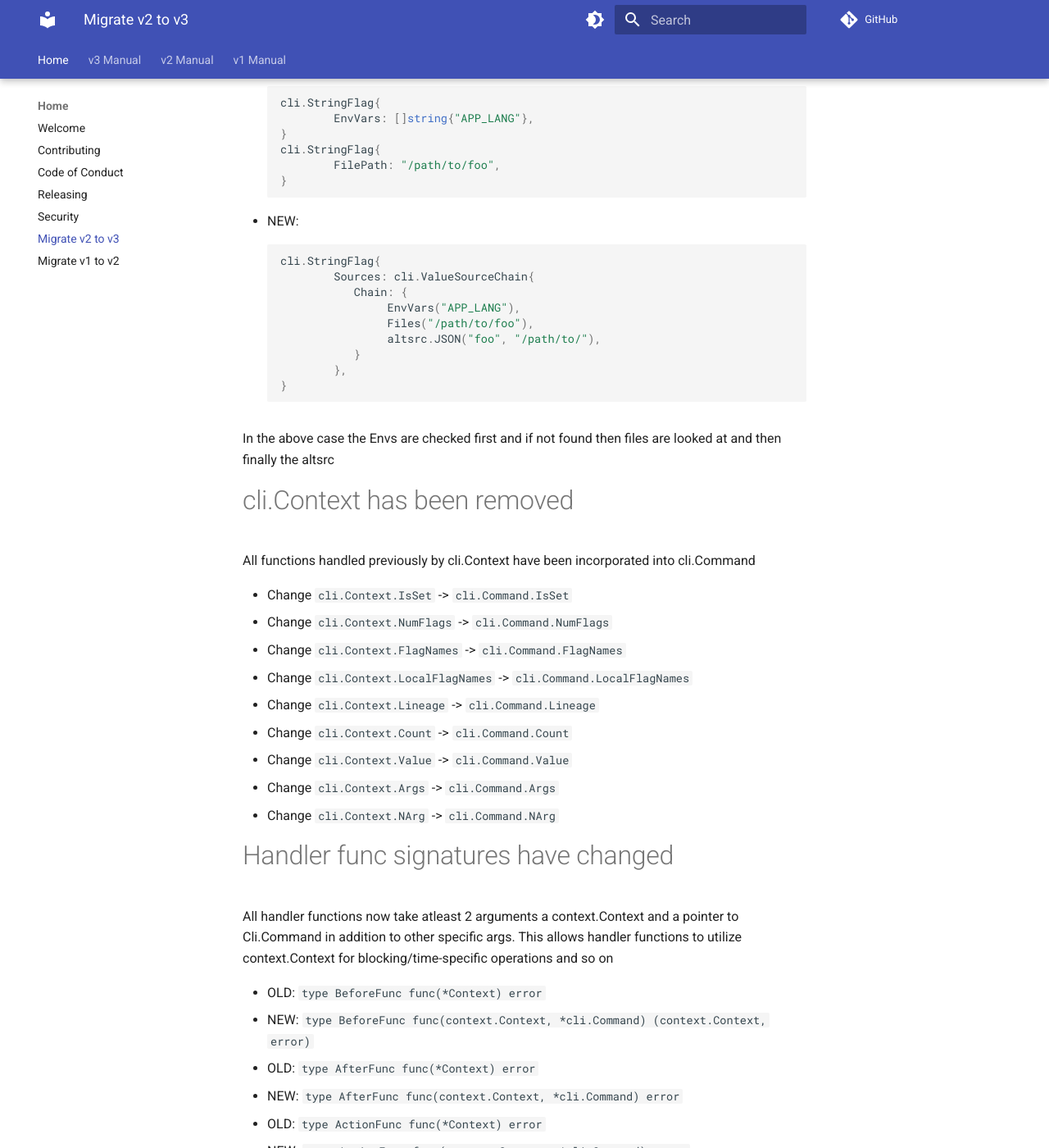
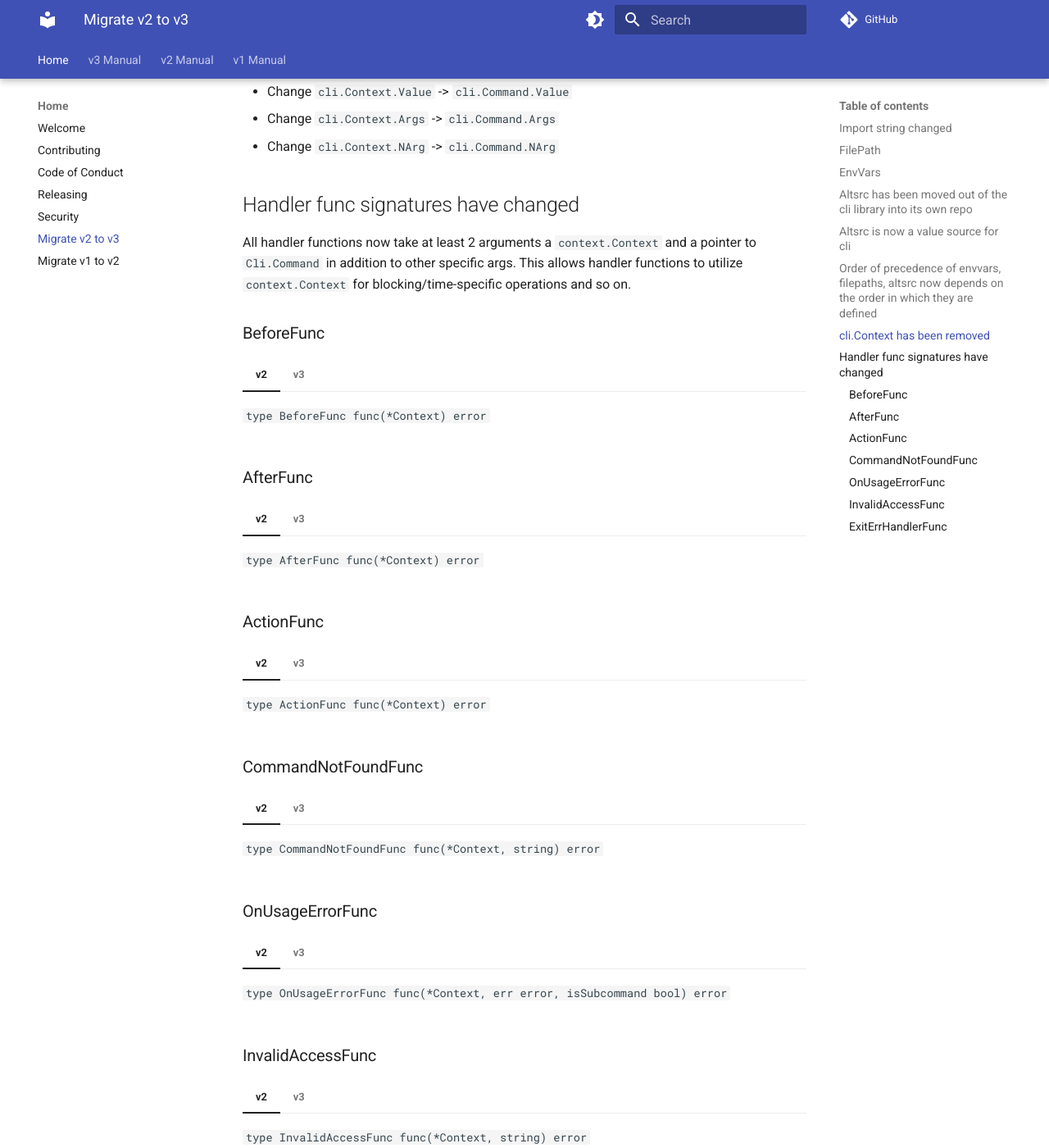
Before and after one commit to urfave/cli, an MkDocs documentation site: the page built from docs/migrate-v2-to-v3.md, in a window 1280 px wide and 1400 px high, scrolled down 2149 px. Shown: the whole window at 82% size. Built offline with MkDocs 1.6.1 and Material for MkDocs 9.7.7, drawn with Linux system fonts in a browser that asks for light colours; comment, search, counter and statistics services are not loaded; some of the changed text lies outside the part shown.

Commit message:
docs: improve migration guides render

````diff
--- a/docs/migrate-v2-to-v3.md
+++ b/docs/migrate-v2-to-v3.md
@@ -9,102 +9,121 @@ If you find any issues not covered by this document, please post a
 comment on [the discussion](https://github.com/urfave/cli/discussions/2084) or
 consider sending a PR to help improve this guide.
 
-# Import string changed
+## Import string changed
 
-* OLD: `import "github.com/urfave/cli/v2"`
-* NEW: `import "github.com/urfave/cli/v3"`
+=== "v2"
+
+    `import "github.com/urfave/cli/v2"`
+
+=== "v3"
+
+    `import "github.com/urfave/cli/v3"`
 
 Check each file for this and make the change.
 
 Shell command to find them all: `fgrep -rl github.com/urfave/cli/v2 *`
 
-# FilePath
+## FilePath
 
 Change `FilePath: "XXXXX"` to `Sources: Files("XXXXX")`.
 
-* OLD:
-```go
-cli.StringFlag{
-        FilePath: "/path/to/foo",
-}
-```
+=== "v2"
 
-* NEW:
-```go
-cli.StringFlag{
-        Sources: Files("/path/to/foo"),
-}
-```
+    ```go
+    cli.StringFlag{
+            FilePath: "/path/to/foo",
+    }
+    ```
 
-# EnvVars
+=== "v3"
+
+    ```go
+    cli.StringFlag{
+            Sources: Files("/path/to/foo"),
+    }
+    ```
+
+## EnvVars
 
 Change `EnvVars: "XXXXX"` to `Sources: EnvVars("XXXXX")`.
 
-* OLD:
-```go
-cli.StringFlag{
-        EnvVars: []string{"APP_LANG"},
-}
-```
+=== "v2"
 
-* NEW:
-```go
-cli.StringFlag{
-        Sources: EnvVars("APP_LANG"),
-}
-```
+    ```go
+    cli.StringFlag{
+            EnvVars: []string{"APP_LANG"},
+    }
+    ```
 
-# Altsrc has been moved out of the cli library into its own repo
+=== "v3"
 
-* OLD: `import "github.com/urfave/cli/v2/altsrc"`
-* NEW: `import "github.com/urfave/cli-altsrc/v3"`
+    ```go
+    cli.StringFlag{
+            Sources: EnvVars("APP_LANG"),
+    }
+    ```
 
-# Altsrc is now a value source for cli
+## Altsrc has been moved out of the cli library into its own repo
 
-* OLD:
-```go
-altsrc.StringFlag{
-    &cli.String{....}
-}
-```
+=== "v2"
 
-* NEW:
-```go
-cli.StringFlag{
-    Sources: altsrc.JSON("key", "/tmp/foo")
-}
-```
+    `import "github.com/urfave/cli/v2/altsrc"`
 
-# Order of precedence of envvars, filepaths, altsrc now depends on the order in which they are defined
+=== "v3"
 
-* OLD:
-```go
-cli.StringFlag{
-        EnvVars: []string{"APP_LANG"},
-}
-cli.StringFlag{
-        FilePath: "/path/to/foo",
-}
-```
+    `import "github.com/urfave/cli-altsrc/v3"`
 
-* NEW:
-```go
-cli.StringFlag{
-        Sources: cli.ValueSourceChain{
-           Chain: {
-                EnvVars("APP_LANG"),
-                Files("/path/to/foo"),
-                altsrc.JSON("foo", "/path/to/"),
-           }
-        },
-}
-```
+## Altsrc is now a value source for cli
 
-In the above case the Envs are checked first and if not found then files are looked at and then finally the altsrc
+=== "v2"
 
-# cli.Context has been removed
+    ```go
+    altsrc.StringFlag{
+        &cli.String{....}
+    }
+    ```
 
-All functions handled previously by cli.Context have been incorporated into cli.Command
+=== "v3"
+
+    ```go
+    cli.StringFlag{
+        Sources: altsrc.JSON("key", "/tmp/foo")
+    }
+    ```
+
+## Order of precedence of envvars, filepaths, altsrc now depends on the order in which they are defined
+
+
+=== "v2"
+
+    ```go
+    cli.StringFlag{
+            EnvVars: []string{"APP_LANG"},
+    }
+    cli.StringFlag{
+            FilePath: "/path/to/foo",
+    }
+    ```
+
+=== "v3"
+
+    ```go
+    cli.StringFlag{
+            Sources: cli.ValueSourceChain{
+               Chain: {
+                    EnvVars("APP_LANG"),
+                    Files("/path/to/foo"),
+                    altsrc.JSON("foo", "/path/to/"),
+               }
+            },
+    }
+    ```
+
+In the above case the Envs are checked first and if not found then files are looked at and then finally the `altsrc`
+
+## cli.Context has been removed
+
+All functions handled previously by cli.Context have been incorporated into `cli.Command`:
 
 * Change `cli.Context.IsSet` -> `cli.Command.IsSet`
 * Change `cli.Context.NumFlags` -> `cli.Command.NumFlags`
@@ -116,32 +135,81 @@ All functions handled previously by cli.Context have been incorporated into cli.
 * Change `cli.Context.Args` -> `cli.Command.Args`
 * Change `cli.Context.NArg` -> `cli.Command.NArg`
 
-# Handler func signatures have changed
+## Handler func signatures have changed
 
-All handler functions now take atleast 2 arguments a context.Context and a pointer to Cli.Command
-in addition to other specific args. This allows handler functions to utilize context.Context for
-blocking/time-specific operations and so on
+All handler functions now take at least 2 arguments a `context.Context` and a pointer to `Cli.Command`
+in addition to other specific args. This allows handler functions to utilize `context.Context` for
+blocking/time-specific operations and so on.
 
-* OLD: `type BeforeFunc func(*Context) error`
-* NEW: `type BeforeFunc func(context.Context, *cli.Command) (context.Context, error)`
+### BeforeFunc
 
-* OLD: `type AfterFunc func(*Context) error`
-* NEW: `type AfterFunc func(context.Context, *cli.Command) error`
+=== "v2"
 
-* OLD: `type ActionFunc func(*Context) error`
-* NEW: `type ActionFunc func(context.Context, *cli.Command) error`
+    `type BeforeFunc func(*Context) error`
 
-* OLD: `type CommandNotFoundFunc func(*Context, string) error`
-* NEW: `type CommandNotFoundFunc func(context.Context, *cli.Command, string) error`
+=== "v3"
 
-* OLD: `type OnUsageErrorFunc func(*Context, err error, isSubcommand bool) error`
-* NEW: `type OnUsageErrorFunc func(context.Context, *cli.Command, err error, isSubcommand bool) error`
+    `type BeforeFunc func(context.Context, *cli.Command) (context.Context, error)`
 
-* OLD: `type InvalidAccessFunc func(*Context, string) error`
-* NEW: `type InvalidAccessFunc func(context.Context, *cli.Command, string) error`
+### AfterFunc
 
-* OLD: `type ExitErrHandlerFunc func(*Context, err error) error`
-* NEW: `type ExitErrHandlerFunc func(context.Context, *cli.Command, err error) error`
+=== "v2"
+
+    `type AfterFunc func(*Context) error`
+
+=== "v3"
+
+    `type AfterFunc func(context.Context, *cli.Command) error`
+
+### ActionFunc
+
+=== "v2"
+
+    `type ActionFunc func(*Context) error`
+
+=== "v3"
+
+    `type ActionFunc func(context.Context, *cli.Command) error`
+
+### CommandNotFoundFunc
+
+=== "v2"
+
+    `type CommandNotFoundFunc func(*Context, string) error`
+
+=== "v3"
+
+    `type CommandNotFoundFunc func(context.Context, *cli.Command, string) error`
+
+### OnUsageErrorFunc
+
+=== "v2"
+
+    `type OnUsageErrorFunc func(*Context, err error, isSubcommand bool) error`
+
+=== "v3"
+
+    `type OnUsageErrorFunc func(context.Context, *cli.Command, err error, isSubcommand bool) error`
+
+### InvalidAccessFunc
+
+=== "v2"
+
+    `type InvalidAccessFunc func(*Context, string) error`
+
+=== "v3"
+
+    `type InvalidAccessFunc func(context.Context, *cli.Command, string) error`
+
+### ExitErrHandlerFunc
+
+=== "v2"
+
+    `type ExitErrHandlerFunc func(*Context, err error) error`
+
+=== "v3"
+
+    `type ExitErrHandlerFunc func(context.Context, *cli.Command, err error) error`
 
 Compiler messages you might see(for ActionFunc):
 
````
Also changed, not shown: docs/migrate-v1-to-v2.md (+119 -85 lines).
